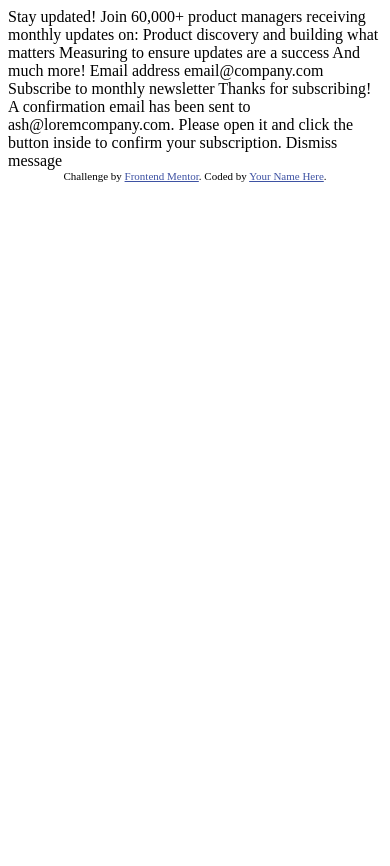
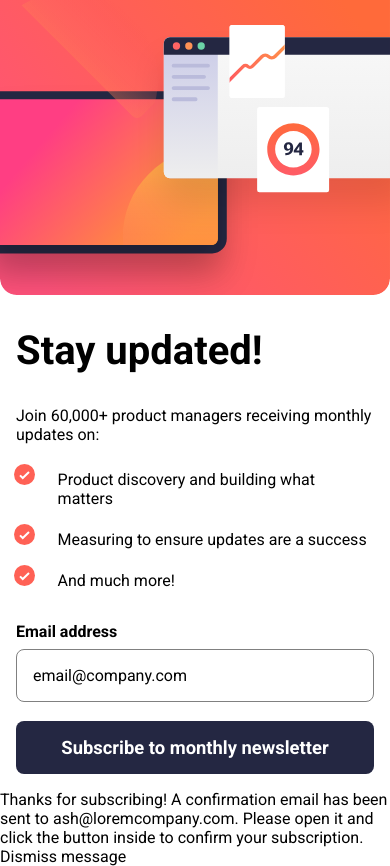
Before and after one commit to joaoxavier-profissional/newsletter-sign-up, a plain HTML site: page index.html in a window 390 px wide. Before the commit the page ends 844 px from the top, so only its background shows below. Drawn offline with Linux system fonts and the light colour scheme.

Commit message:
estilo mobile adicionado

```diff
--- a/index.html
+++ b/index.html
@@ -3,6 +3,11 @@
 <head>
   <meta charset="UTF-8">
   <meta name="viewport" content="width=device-width, initial-scale=1.0"> <!-- displays site properly based on user's device -->
+
+  <link rel="preconnect" href="https://fonts.googleapis.com">
+  <link rel="preconnect" href="https://fonts.gstatic.com" crossorigin>
+  <link href="https://fonts.googleapis.com/css2?family=Roboto:ital,wght@0,100;0,300;0,400;0,500;0,700;0,900;1,100;1,300;1,400;1,500;1,700;1,900&display=swap" rel="stylesheet">
+  <link rel="stylesheet" href="style.css">
 
   <link rel="icon" type="image/png" sizes="32x32" href="./assets/images/favicon-32x32.png">
 
@@ -18,18 +23,23 @@
 
   <!-- Sign-up form start -->
 
-  Stay updated!
-
-  Join 60,000+ product managers receiving monthly updates on:
-
-  Product discovery and building what matters
-  Measuring to ensure updates are a success
-  And much more!
-
-  Email address
-  email@company.com
-
-  Subscribe to monthly newsletter
+  <main>
+    <img src="./assets/images/illustration-sign-up-mobile.svg" alt="">
+    <section>
+      <h1>Stay updated!</h1>
+      <p>Join 60,000+ product managers receiving monthly updates on:</p>
+      <ul>
+        <li>Product discovery and building what matters</li>
+        <li>Measuring to ensure updates are a success</li>
+        <li>And much more!</li>
+      </ul>
+      <div class="form">
+        <label for="email">Email address</label>
+        <input type="email" id="email" name="email" value="email@company.com"></input>
+        <button>Subscribe to monthly newsletter</button>
+      </div>
+    </section>
+  </main>
 
   <!-- Sign-up form end -->
 
@@ -46,7 +56,7 @@
 
   <div class="attribution">
     Challenge by <a href="https://www.frontendmentor.io?ref=challenge" target="_blank">Frontend Mentor</a>.
-    Coded by <a href="#">Your Name Here</a>.
+    Coded by <a href="#">João Victor Gomes Xavier</a>.
   </div>
 </body>
 </html>
--- /dev/null
+++ b/style.css
@@ -0,0 +1,75 @@
+* {
+    margin: 0;
+    padding: 0;
+    box-sizing: border-box;
+    font-family: "Roboto", sans-serif;
+}
+
+
+@media (max-width: 500px) {
+    main {
+        display: grid;
+        grid-template-columns: 1fr;
+    }
+
+    main img {
+        width: 100%;
+    }
+
+    main section {
+        padding: 1rem;
+    }
+
+    main h1 {
+        font-size: 2.5rem;
+        margin-top: 1rem;
+        margin-bottom: 2rem;
+    }
+
+    main p {
+        margin-bottom: 1.25rem;
+    }
+
+    ul {
+        margin-bottom: 2rem;
+        list-style-image: url("./assets/images/icon-list.svg");
+        padding-left: 1.6rem;
+    }
+
+    li {
+        margin-bottom: 1rem;
+        padding-left: 1rem;
+    }
+
+    .form label {
+        display: block;
+        font-weight: bold;
+        margin-bottom: 0.5rem;
+    }
+
+    .form input {
+        display: block;
+        width: 100%;
+        margin-bottom: 1.15rem;
+        padding: 1rem;
+        border-radius: 0.5rem;
+        border: 1px solid gray;
+        font-size: 1rem;
+    }
+
+    .form button {
+        display: block;
+        width: 100%;
+        padding: 1rem;
+        border-radius: 0.5rem;
+        border: 0;
+        font-weight: bold;
+        font-size: 1.15rem;
+        background: hsl(234, 29%, 20%);
+        color: white;
+    }
+}
+
+.attribution {
+    display: none;
+}
```
